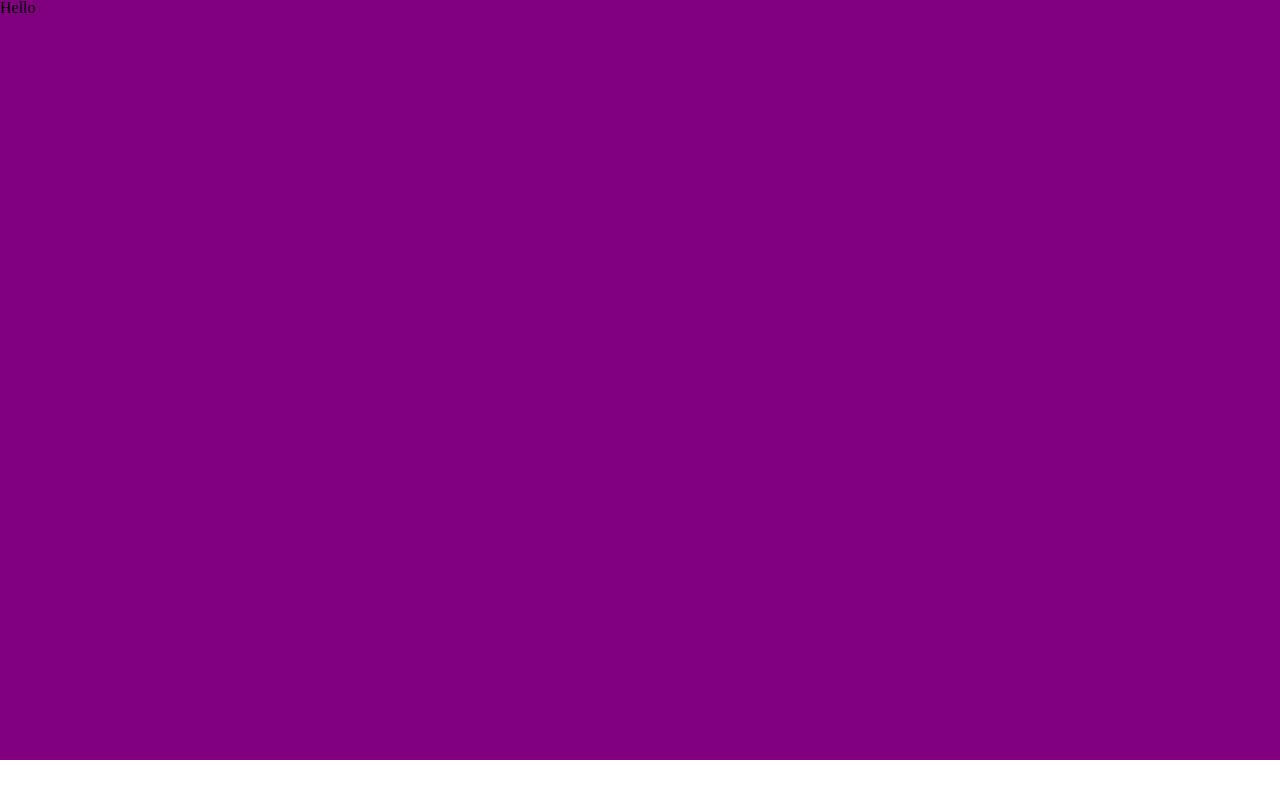
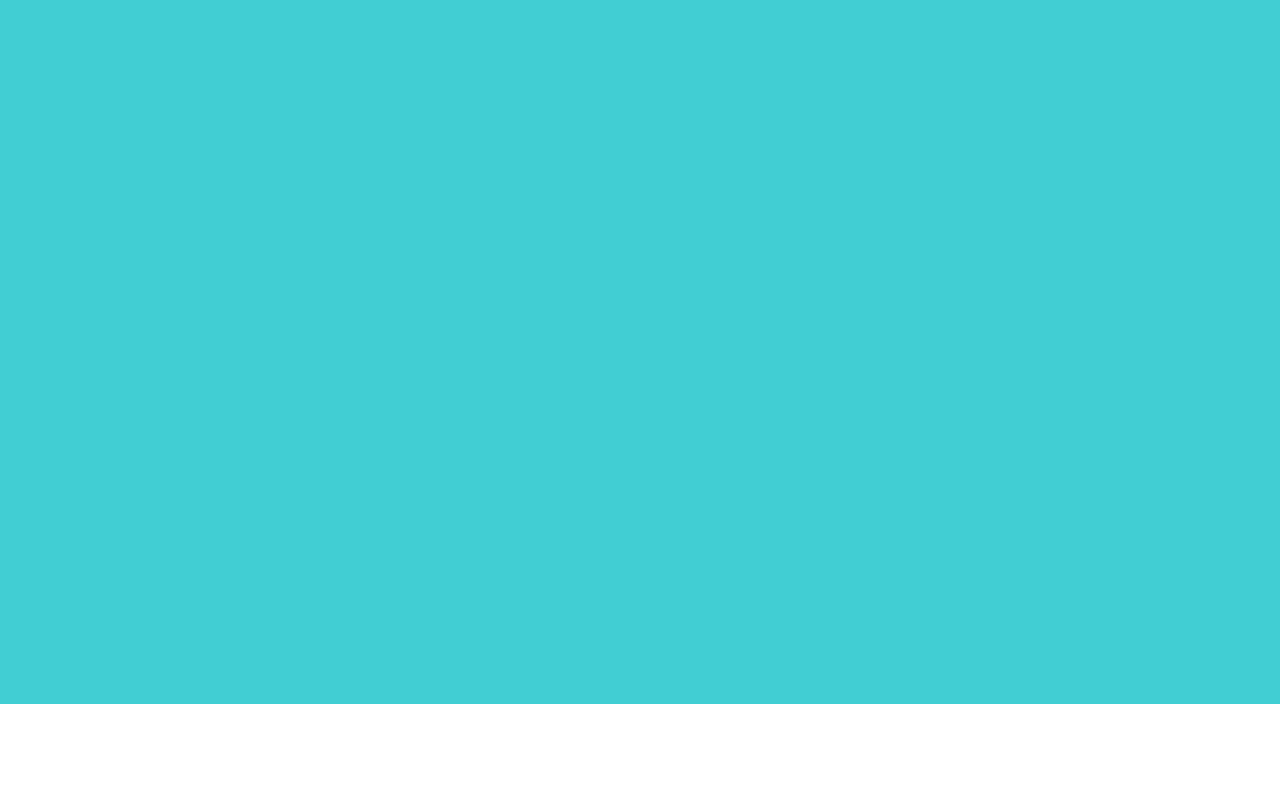
Before and after one commit to Hyunja27/triple_FrontEnd_2022, a React (Vite) app in the folder tripleHomeWork3/: page / in a window 1280 px wide. Shown: the top 800 px of the page. Built offline with nearby package versions, Linux system fonts and the light colour scheme.

Commit message:
:building_construction: 06/29_adding_Some_info_in_ResumeZone #5

```diff
--- a/tripleHomeWork3/src/container/Animation.tsx
+++ b/tripleHomeWork3/src/container/Animation.tsx
@@ -8,6 +8,7 @@ const AnimationContainer = styled('section', {
   height: '50vh',
   width: '80%',
   margin: 'auto',
+  marginTop: '9%',
   textAlign: 'center',
   position: 'relative',
 })
--- a/tripleHomeWork3/src/container/MyImage.tsx
+++ b/tripleHomeWork3/src/container/MyImage.tsx
@@ -1,18 +1,36 @@
-// import poor from '../img/42poor.jpg'
+// import profile from '../img/profile.png'
+// import bg from '../img/img-01-bg.png'
+// import { styled, leftFadeIn } from '../theme/theme'
 import { styled } from '../theme/theme'
 
-// const ImageContainer = styled('img', {
-//   height: '95vh',
+const ResumeZone = styled('section', {
+  height: '88vh',
+  background: 'rgb(65, 206, 211)',
+  position: 'relative',
+})
+
+// const BackgroundImage = styled('img', {
+//   height: '88vh',
+//   width: '100vw',
+//   objectFit: 'fill',
 // })
 
-const P = styled('section', {
-  height: '95vh',
-  background: 'Purple',
-})
+// const ImageContainer = styled('img', {
+//   width: '550px',
+//   height: '520px',
+//   position: 'absolute',
+//   top: '35vh',
+//   left: '10vw',
+//   animation: `${leftFadeIn} 700ms`,
+//   animationDelay: '100ms',
+// })
 
 export default function Image() {
   return (
-    // <ImageContainer src={poor} alt="the poor From Egypt with blue guitar" />
-    <P>Hello</P>
+    // <ResumeZone>
+    //   <BackgroundImage src={bg} alt="triple Logo" />
+    //   <ImageContainer src={profile} alt="triple Logo" />
+    // </ResumeZone>
+    <ResumeZone />
   )
 }
--- a/tripleHomeWork3/src/theme/theme.ts
+++ b/tripleHomeWork3/src/theme/theme.ts
@@ -40,8 +40,12 @@ export const fadeIn = keyframes({
   },
 })
 
-export const hr = styled('hr', {
-  border: '1px solid transparent',
-  marginTop: '-5px',
-  marginBottom: '20px',
+export const leftFadeIn = keyframes({
+  '0%': {
+    opacity: '0',
+    transform: 'translate3d(-10%, 0%, 0)',
+  },
+  '100%': {
+    opacity: '1',
+  },
 })
```
Also changed, not shown: tripleHomeWork3/src/img/img-01-bg.png (added), tripleHomeWork3/src/img/profile.png (added).
